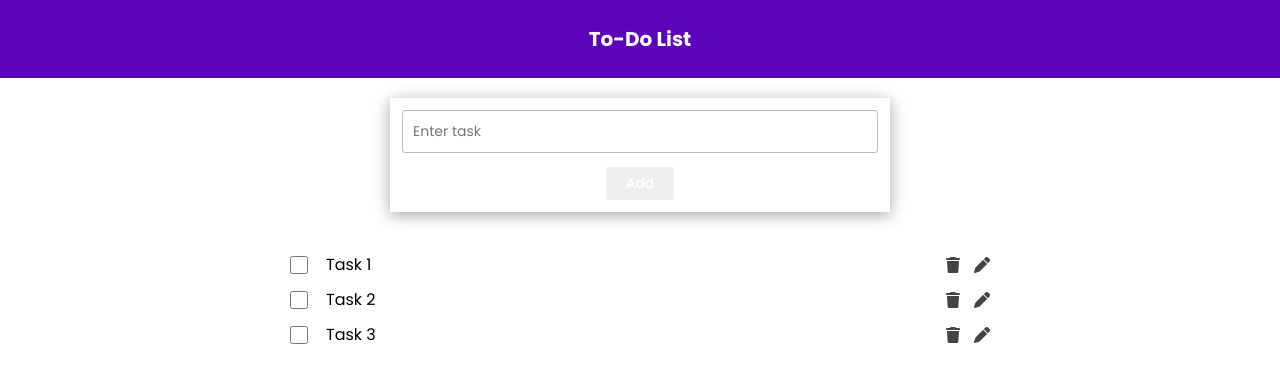
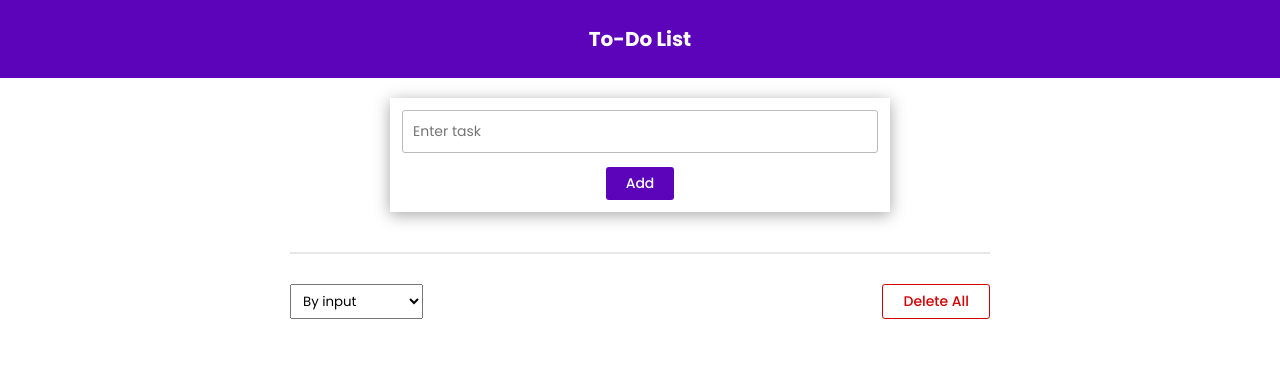
Before and after one commit to itszainjamil/todo-list, a React (Create React App) app: page / in a window 1280 px wide. Shown: the top 382 px of the page. Built offline with nearby package versions, Linux system fonts and the light colour scheme.

Commit message:
all functionality completed except edit task, with addition of sort and delete all

```diff
--- a/src/App.js
+++ b/src/App.js
@@ -1,24 +1,46 @@
 import { useState } from "react";
 
 function App() {
-  const initialTasks = [
-    { description: "Task 1", id: 1 },
-    { description: "Task 2", id: 2 },
-    { description: "Task 3", id: 3 },
-  ];
+  // const initialTasks = [
+  //   { description: "Task 1", id: 1 },
+  //   { description: "Task 2", id: 2 },
+  //   { description: "Task 3", id: 3 },
+  // ];
 
-  // const [tasks, setTasks] = useState([{}]);
-  const [tasks, setTasks] = useState(initialTasks);
+  const [tasksList, setTasksList] = useState([]);
+  function handleToggle(id) {
+    setTasksList((list) =>
+      list.map((task) =>
+        task.id === id ? { ...task, checked: !task.checked } : task
+      )
+    );
+  }
+
+  function handleDelete(id) {
+    setTasksList((list) => list.filter((item) => item.id !== id));
+  }
+
+  function handleDeleteAll() {
+    setTasksList([]);
+  }
+
   return (
     <>
       <Header />
-      <FormAddTask />
-      <TaskList tasks={tasks} />
+      <FormAddTask setTasksList={setTasksList} />
+      <TaskList
+        tasksList={tasksList}
+        handleToggle={handleToggle}
+        handleDelete={handleDelete}
+        handleDeleteAll={handleDeleteAll}
+      />
     </>
   );
 }
 
 export default App;
+
+// HEADER
 
 function Header() {
   return (
@@ -28,36 +50,107 @@ function Header() {
   );
 }
 
-function FormAddTask() {
+// FORM
+
+function FormAddTask({ setTasksList }) {
+  const [task, setTask] = useState("");
+  function handleSubmit(e) {
+    e.preventDefault();
+    if (!task) return;
+    const newTask = {
+      description: task,
+      id: crypto.randomUUID(),
+      checked: false,
+    };
+    setTasksList((list) => [...list, newTask]);
+    setTask("");
+  }
   return (
-    <form className="form-add-task">
-      <input className="input" type="text" placeholder="Enter task" />
-      <button className="btn">Add</button>
+    <form className="form-add-task" onSubmit={handleSubmit}>
+      <input
+        value={task}
+        onChange={(e) => setTask(e.target.value)}
+        className="input"
+        type="text"
+        placeholder="Enter task"
+      />
+      <button className="btn btn-add-item">Add</button>
     </form>
   );
 }
 
-function TaskList({ tasks }) {
+// TASKS LIST
+
+function TaskList({ tasksList, handleToggle, handleDelete, handleDeleteAll }) {
+  const [sortBy, setSortBy] = useState("input");
+  let list;
+  if (sortBy === "input") list = tasksList;
+  if (sortBy === "description")
+    list = tasksList
+      .slice()
+      .sort((a, b) => a.description.localeCompare(b.description));
+  if (sortBy === "status")
+    list = tasksList.slice().sort((a, b) => a.checked - b.checked);
+
   return (
-    <ul className="task-list">
-      {tasks.map((task) => (
-        <TaskItem key={task.id} description={task.description} />
-      ))}
-    </ul>
+    <div>
+      <hr className="horizontal-line" />
+      <div className="list-actions">
+        <select
+          value={sortBy}
+          onChange={(e) => setSortBy(e.target.value)}
+          className="select"
+        >
+          <option value="input">By input</option>
+          <option value="status">By status</option>
+          <option value="description">By description</option>
+        </select>
+        <button onClick={handleDeleteAll} className="btn btn-delete-all">
+          Delete All
+        </button>
+      </div>
+      <ul className="task-list">
+        {list.length !== 0 &&
+          list.map((task) => (
+            <TaskItem
+              key={task.id}
+              task={task}
+              handleToggle={handleToggle}
+              handleDelete={handleDelete}
+            />
+          ))}
+      </ul>
+    </div>
   );
 }
 
-function TaskItem({ description }) {
+// TASK ITEM
+
+function TaskItem({ task, handleToggle, handleDelete }) {
   return (
     <li className="task-list-item">
       <div className="description-checkbox-container">
-        <input className="checkbox" type="checkbox" />
+        <input
+          value={task.checked}
+          onChange={() => {
+            handleToggle(task.id);
+          }}
+          className="checkbox"
+          type="checkbox"
+        />
 
-        <p>{description}</p>
+        <p className={`${task.checked ? "checked" : ""}`}>{task.description}</p>
       </div>
       <div className="actions-container">
-        <i className="delete-icon fa-sharp fa-solid fa-trash"></i>
-        <i className="edit-icon fa-sharp fa-solid fa-pen"></i>
+        {!task.checked && (
+          <i className="edit-icon fa-sharp fa-solid fa-pen"></i>
+        )}
+        <i
+          onClick={() => {
+            handleDelete(task.id);
+          }}
+          className="delete-icon fa-sharp fa-solid fa-trash"
+        ></i>
       </div>
     </li>
   );
```
